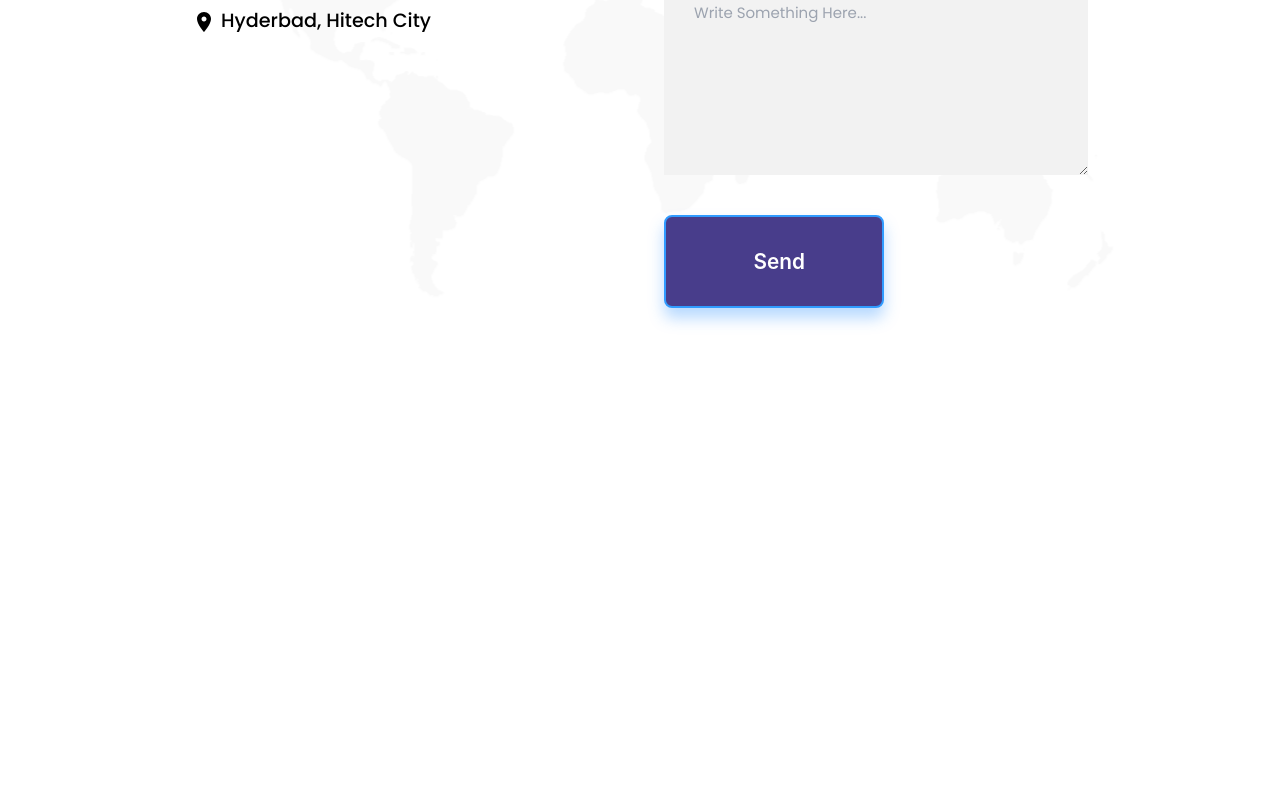
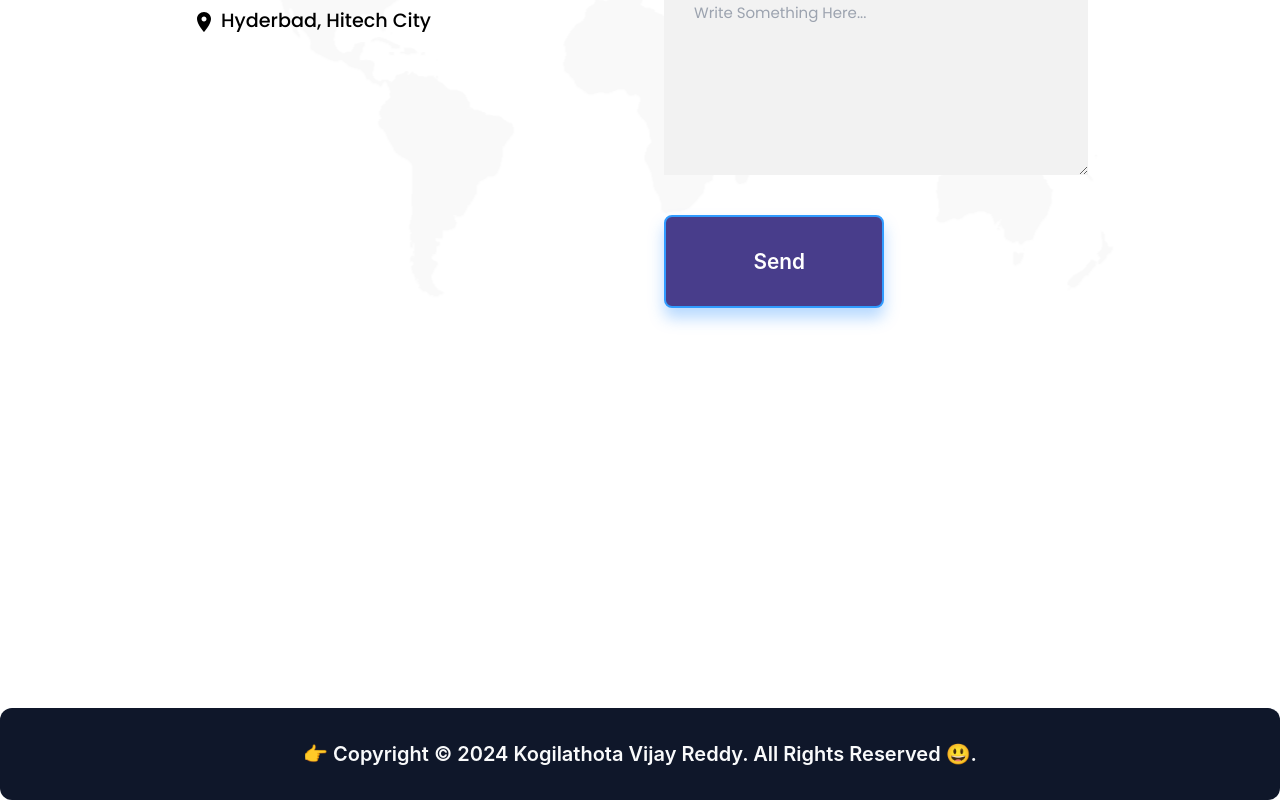
Before and after one commit to Vijay-948/my-portfolio, a React (Create React App) app: page / in a window 1280 px wide. Shown: the part 5958-6758 px from the top of the page. Before the commit the page ends 6426 px from the top, so only its background shows below. Built offline with nearby package versions, Linux system fonts and the light colour scheme.

Commit message:
footer-page

```diff
--- /dev/null
+++ b/src/Components/Footer.jsx
@@ -0,0 +1,14 @@
+
+
+const Footer = () => {
+
+    return (
+        <>
+            <div className=" mt-60 flex  w-full py-8 mx-auto  sm:flex-row  text-center text-gray-50 bg-slate-900 text-center items-center justify-center rounded-xl">
+                <p className="text-center items-center font-semibold text-xl">&#128073; Copyright © 2024 Kogilathota Vijay Reddy. All Rights Reserved &#128515;.</p>
+            </div>
+        </>
+    )
+}
+
+export default Footer;
--- a/src/Components/Home.jsx
+++ b/src/Components/Home.jsx
@@ -5,6 +5,7 @@ import Navbar from "./Navbar";
 import Profile from "./Profile";
 import ProjectCard from "./ProjectCard";
 import Skills from "./Skills";
+import Footer from "./Footer";
 
 
 const Home = () => {
@@ -18,6 +19,7 @@ const Home = () => {
         <Skills />
         <CodingProfiles />
         <Contact />
+        <Footer/>
 
         {/* <CodingProfiles /> */}
         {/* <Contact /> */}
```
